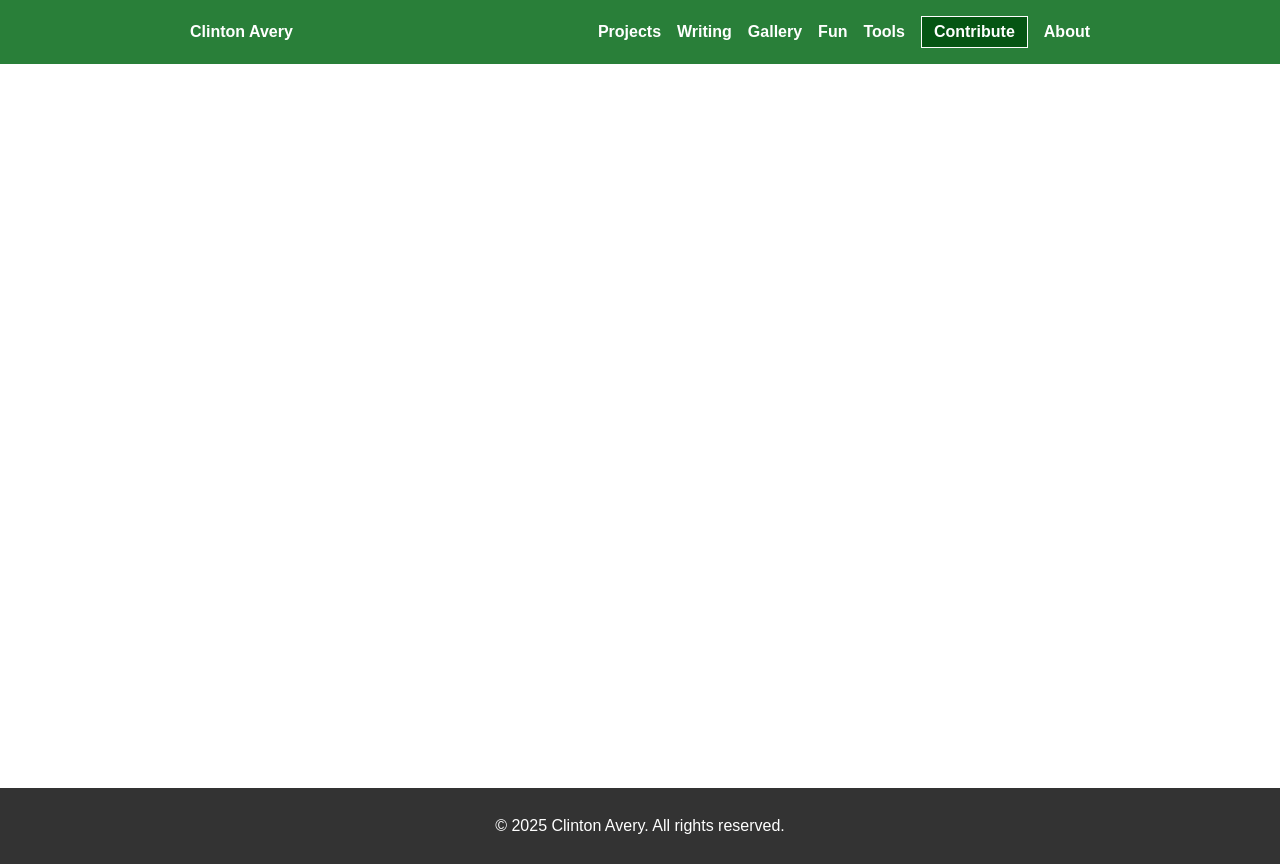
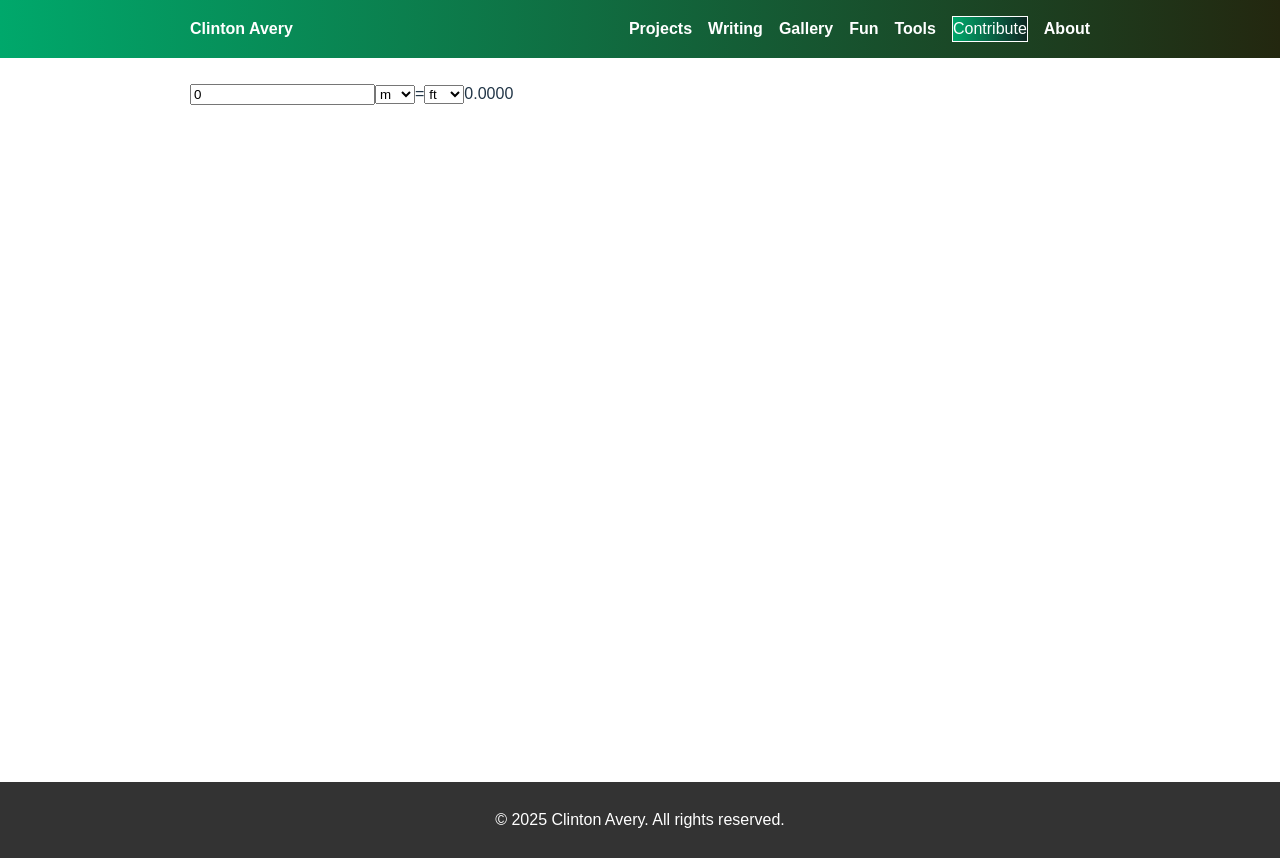
Before and after one commit to avEggHead/clintonjaverydotcom, a React (Vite) app in the folder clintonjavery/: page /tools/unitconverter in a window 1280 px wide. Built offline with nearby package versions, Linux system fonts and the light colour scheme.

Commit message:
changing styling on navbar and adding new tool

```diff
--- a/clintonjavery/src/App.tsx
+++ b/clintonjavery/src/App.tsx
@@ -17,6 +17,7 @@ import Fun from "./pages/Fun";
 import BalloonPopGame from "./fun/BalloonPopper";
 import BalloonPopGameV2 from "./fun/BalloonPopperV2";
 import EffortSlider from "./tools/EffortSlider";
+import UnitConverter from "./tools/UnitConverter";
 
 function App() {
   return (
@@ -39,6 +40,7 @@ function App() {
             <Route path="/tools/timezone" element={<TimeZoneConverter />} />  // placeholder
             <Route path="/tools/textanalyzer" element={<TextAnalyzer/>} />
             <Route path="/tools/effortestimator" element={<EffortSlider/>} />
+            <Route path="/tools/unitconverter" element={<UnitConverter/>} />
             <Route path="/support" element={<Contribute />} />
             <Route path="/about" element={<About />} />
             <Route path="/fun/balloon-popper" element={<BalloonPopGame />} />
--- a/clintonjavery/src/components/Navbar.module.css
+++ b/clintonjavery/src/components/Navbar.module.css
@@ -1,5 +1,6 @@
 .navbarWrapper {
-  background-color: #297f39;
+  /* Old: background-color: #297f39; */
+  background: linear-gradient(to right, #00a86b, #23270f);
   width: 100%;
 }
 
@@ -12,7 +13,7 @@
   margin: 0 auto;
 }
 .navLink:hover {
-  color: #0a7cff;
+  color: #80d0b6; /* darker green – stays visible on yellow parts */
 }
 .navLinks {
   display: flex;
@@ -26,20 +27,15 @@
   text-decoration: none;
   font-weight: bold;
   transition: color 0.3s ease, color 0.3s ease;
-  transition: font-weight initial ease, fo 0.3s ease;
+
+  transition: font-weight initial ease, font-weight 0.3s ease;
 }
 
 /* Styling for the Contribute link */
 .contributeLink {
-  border: 1px solid #ffffff;  /* White border */
-  background-color: #055513;
-  border-radius: px;
-  padding: 3px 12px;
-  font-weight: bold;
-  color: white;
-  display: inline-flex;
-  transition: color 0.3s ease, color 0.3s ease;
-  transition: background-color 0.3s ease, border-color 0.3s ease;
+  background: linear-gradient(to right, #00a86b, #0f2723);
+  border: 1px solid #ffffff;
+  color: #ffffff;
 }
 
 .contributeLink:hover {
--- a/clintonjavery/src/pages/Tools.tsx
+++ b/clintonjavery/src/pages/Tools.tsx
@@ -33,6 +33,14 @@ export default function Tools() {
             Try it →
           </Link>
         </div>
+
+        <div className={styles.toolCard}>
+          <h3>🔄️ Unit Converter</h3>
+          <p>Convert from Imperial to 'merican units'.</p>
+          <Link to="/tools/unitconverter" className={styles.toolButton}>
+            Try it →
+          </Link>
+        </div>
         {/* More tools coming soon */}
       </div>
     </div>
--- /dev/null
+++ b/clintonjavery/src/tools/UnitConverter.tsx
@@ -0,0 +1,43 @@
+// src/tools/UnitConverter.tsx
+import { useState } from "react";
+import styles from "../styles/UnitConverter.module.css";
+
+type Unit = "m" | "ft" | "kg" | "lb" | "l" | "gal";
+
+const conversions: Record<Unit, number> = {
+  m: 1,
+  ft: 0.3048,
+  kg: 1,
+  lb: 0.453592,
+  l: 1,
+  gal: 3.78541,
+};
+
+export default function UnitConverter() {
+  const [value, setValue] = useState(0);
+  const [from, setFrom] = useState<Unit>("m");
+  const [to, setTo] = useState<Unit>("ft");
+  const result = (value * conversions[from]) / conversions[to];
+
+  return (
+    <div className={styles.converter}>
+      <input
+        type="number"
+        value={value}
+        onChange={e => setValue(parseFloat(e.target.value))}
+      />
+      <select value={from} onChange={e => setFrom(e.target.value as Unit)}>
+        {Object.keys(conversions).map(u => (
+          <option key={u} value={u}>{u}</option>
+        ))}
+      </select>
+      <span>=</span>
+      <select value={to} onChange={e => setTo(e.target.value as Unit)}>
+        {Object.keys(conversions).map(u => (
+          <option key={u} value={u}>{u}</option>
+        ))}
+      </select>
+      <span>{result.toFixed(4)}</span>
+    </div>
+  );
+}
```
Also changed, not shown: clintonjavery/src/styles/UnitConverter.module.css (added).
